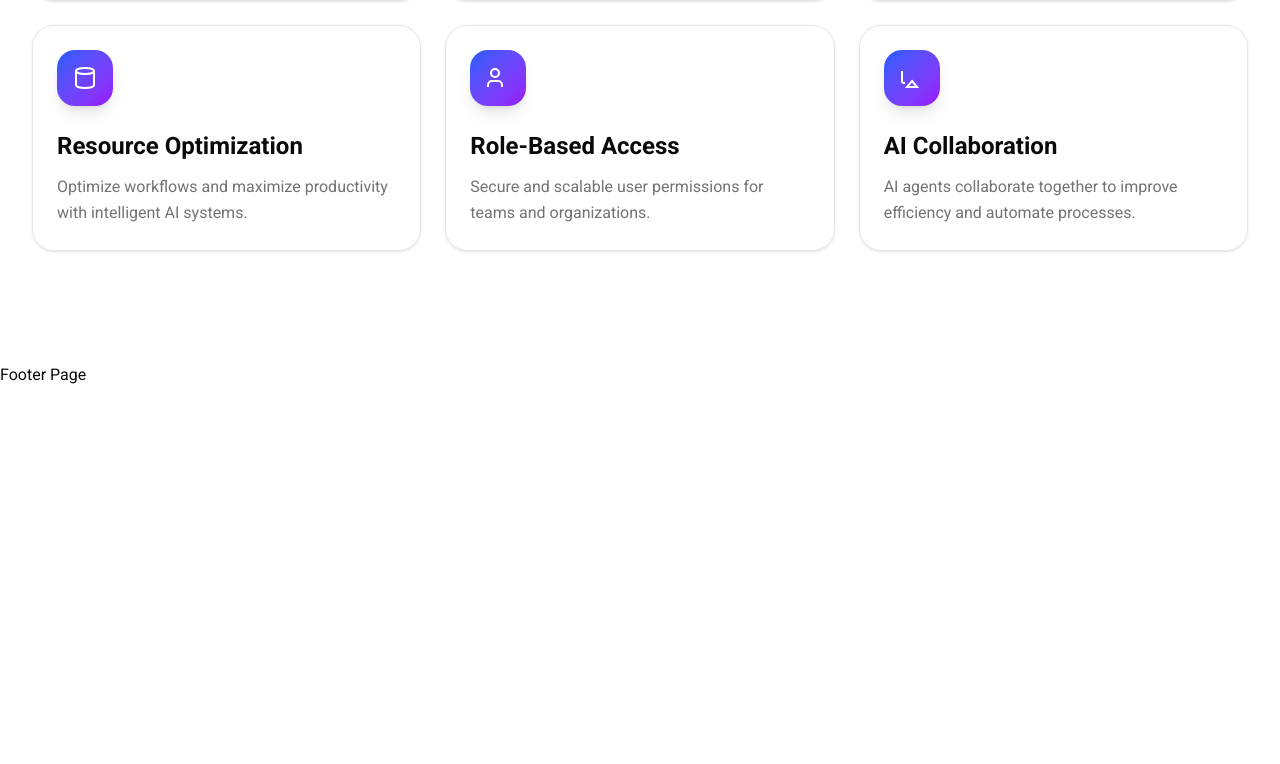
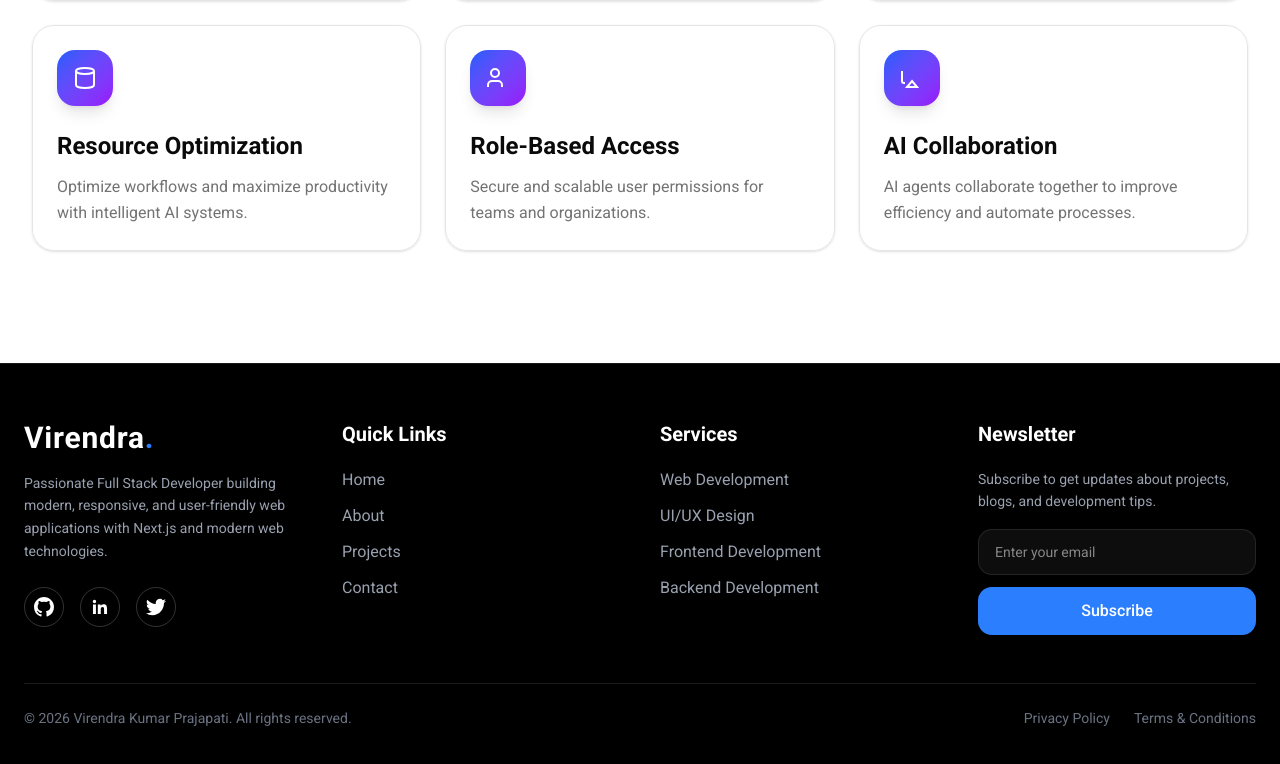
Before and after one commit to CodeNonStopOfficial/personal-potfolio, a Next.js app: page / in a window 1280 px wide. Shown: the part 3670-4434 px from the top of the page. Before the commit the page ends 4057 px from the top, so only its background shows below. Built offline with nearby package versions, Linux system fonts and the light colour scheme; no server answers.

Commit message:
add footer

```diff
--- a/app/layout.tsx
+++ b/app/layout.tsx
@@ -5,6 +5,7 @@ import { ConvexClientProvider } from "@/components/providers/ConvexClientProvide
 import { Navbar } from "@/components/layouts/Navbar";
 import { ThemeProvider } from "@/components/ui/theme-provider";
 import { Footer } from "@/components/layouts/Footer";
+
 
 
 const geistSans = Geist({
--- a/components/layouts/Footer.tsx
+++ b/components/layouts/Footer.tsx
@@ -1,7 +1,171 @@
-export function Footer(){
-    return (
-        <div>
-            <h1>Footer Page</h1>
+export  function Footer() {
+  const footerLinks = {
+    quickLinks: [
+      { name: 'Home', href: '#' },
+      { name: 'About', href: '#' },
+      { name: 'Projects', href: '#' },
+      { name: 'Contact', href: '#' },
+    ],
+    services: [
+      { name: 'Web Development', href: '#' },
+      { name: 'UI/UX Design', href: '#' },
+      { name: 'Frontend Development', href: '#' },
+      { name: 'Backend Development', href: '#' },
+    ],
+    socialLinks: [
+      {
+        name: 'GitHub',
+        href: 'https://github.com',
+        icon: (
+          <svg
+            xmlns="http://www.w3.org/2000/svg"
+            fill="currentColor"
+            viewBox="0 0 24 24"
+            className="w-5 h-5"
+          >
+            <path d="M12 0C5.37 0 0 5.37 0 12a12 12 0 008.21 11.39c.6.11.82-.26.82-.58v-2.17c-3.34.73-4.04-1.61-4.04-1.61-.55-1.39-1.34-1.76-1.34-1.76-1.1-.75.08-.74.08-.74 1.21.08 1.85 1.25 1.85 1.25 1.08 1.85 2.83 1.31 3.52 1 .11-.78.42-1.31.76-1.61-2.67-.3-5.47-1.34-5.47-5.93 0-1.31.47-2.39 1.24-3.23-.13-.3-.54-1.52.12-3.17 0 0 1.01-.32 3.3 1.23a11.4 11.4 0 016 0c2.28-1.55 3.29-1.23 3.29-1.23.66 1.65.25 2.87.12 3.17.77.84 1.23 1.92 1.23 3.23 0 4.61-2.8 5.62-5.48 5.92.43.37.82 1.1.82 2.22v3.29c0 .32.21.7.83.58A12 12 0 0024 12c0-6.63-5.37-12-12-12z" />
+          </svg>
+        ),
+      },
+      {
+        name: 'LinkedIn',
+        href: 'https://linkedin.com',
+        icon: (
+          <svg
+            xmlns="http://www.w3.org/2000/svg"
+            fill="currentColor"
+            viewBox="0 0 24 24"
+            className="w-5 h-5"
+          >
+            <path d="M20.45 20.45h-3.55v-5.57c0-1.33-.03-3.03-1.85-3.03-1.85 0-2.13 1.44-2.13 2.94v5.66H9.37V9h3.41v1.56h.05c.47-.9 1.63-1.85 3.36-1.85 3.6 0 4.26 2.37 4.26 5.46v6.28zM5.34 7.43a2.06 2.06 0 110-4.12 2.06 2.06 0 010 4.12zM7.11 20.45H3.56V9h3.55v11.45z" />
+          </svg>
+        ),
+      },
+      {
+        name: 'Twitter',
+        href: 'https://twitter.com',
+        icon: (
+          <svg
+            xmlns="http://www.w3.org/2000/svg"
+            fill="currentColor"
+            viewBox="0 0 24 24"
+            className="w-5 h-5"
+          >
+            <path d="M24 4.56c-.88.39-1.83.65-2.82.77a4.92 4.92 0 002.16-2.72 9.84 9.84 0 01-3.13 1.2 4.92 4.92 0 00-8.39 4.48A13.97 13.97 0 011.67 3.15a4.92 4.92 0 001.52 6.57 4.87 4.87 0 01-2.23-.62v.06a4.92 4.92 0 003.95 4.82 4.93 4.93 0 01-2.22.08 4.92 4.92 0 004.6 3.41A9.87 9.87 0 010 19.54a13.94 13.94 0 007.55 2.21c9.06 0 14.01-7.5 14.01-14.01 0-.21 0-.42-.02-.63A10 10 0 0024 4.56z" />
+          </svg>
+        ),
+      },
+    ],
+  }
+
+  return (
+    <footer className="bg-black text-white border-t border-white/10">
+      <div className="max-w-7xl mx-auto px-6 py-14">
+        <div className="grid grid-cols-1 md:grid-cols-2 lg:grid-cols-4 gap-10">
+          {/* Brand Section */}
+          <div>
+            <h2 className="text-3xl font-bold tracking-wide">
+              Virendra<span className="text-blue-500">.</span>
+            </h2>
+
+            <p className="mt-4 text-gray-400 leading-relaxed text-sm">
+              Passionate Full Stack Developer building modern, responsive,
+              and user-friendly web applications with Next.js and modern web
+              technologies.
+            </p>
+
+            <div className="flex items-center gap-4 mt-6">
+              {footerLinks.socialLinks.map((social, index) => (
+                <a
+                  key={index}
+                  href={social.href}
+                  target="_blank"
+                  rel="noopener noreferrer"
+                  className="w-10 h-10 rounded-full border border-white/20 flex items-center justify-center hover:bg-blue-500 hover:border-blue-500 transition-all duration-300"
+                >
+                  {social.icon}
+                </a>
+              ))}
+            </div>
+          </div>
+
+          {/* Quick Links */}
+          <div>
+            <h3 className="text-xl font-semibold mb-5">Quick Links</h3>
+            <ul className="space-y-3">
+              {footerLinks.quickLinks.map((link, index) => (
+                <li key={index}>
+                  <a
+                    href={link.href}
+                    className="text-gray-400 hover:text-blue-500 transition duration-300"
+                  >
+                    {link.name}
+                  </a>
+                </li>
+              ))}
+            </ul>
+          </div>
+
+          {/* Services */}
+          <div>
+            <h3 className="text-xl font-semibold mb-5">Services</h3>
+            <ul className="space-y-3">
+              {footerLinks.services.map((service, index) => (
+                <li key={index}>
+                  <a
+                    href={service.href}
+                    className="text-gray-400 hover:text-blue-500 transition duration-300"
+                  >
+                    {service.name}
+                  </a>
+                </li>
+              ))}
+            </ul>
+          </div>
+
+          {/* Newsletter */}
+          <div>
+            <h3 className="text-xl font-semibold mb-5">Newsletter</h3>
+
+            <p className="text-gray-400 text-sm mb-4 leading-relaxed">
+              Subscribe to get updates about projects, blogs, and development
+              tips.
+            </p>
+
+            <form className="flex flex-col sm:flex-row lg:flex-col gap-3">
+              <input
+                type="email"
+                placeholder="Enter your email"
+                className="w-full px-4 py-3 rounded-xl bg-white/5 border border-white/10 focus:outline-none focus:border-blue-500 text-sm"
+              />
+
+              <button
+                type="submit"
+                className="px-5 py-3 rounded-xl bg-blue-500 hover:bg-blue-600 transition duration-300 font-medium"
+              >
+                Subscribe
+              </button>
+            </form>
+          </div>
         </div>
-    )
+
+        {/* Bottom Footer */}
+        <div className="border-t border-white/10 mt-12 pt-6 flex flex-col md:flex-row items-center justify-between gap-4">
+          <p className="text-sm text-gray-500 text-center md:text-left">
+            © 2026 Virendra Kumar Prajapati. All rights reserved.
+          </p>
+
+          <div className="flex items-center gap-6 text-sm text-gray-500">
+            <a href="#" className="hover:text-blue-500 transition">
+              Privacy Policy
+            </a>
+
+            <a href="#" className="hover:text-blue-500 transition">
+              Terms & Conditions
+            </a>
+          </div>
+        </div>
+      </div>
+    </footer>
+  )
 }
```
